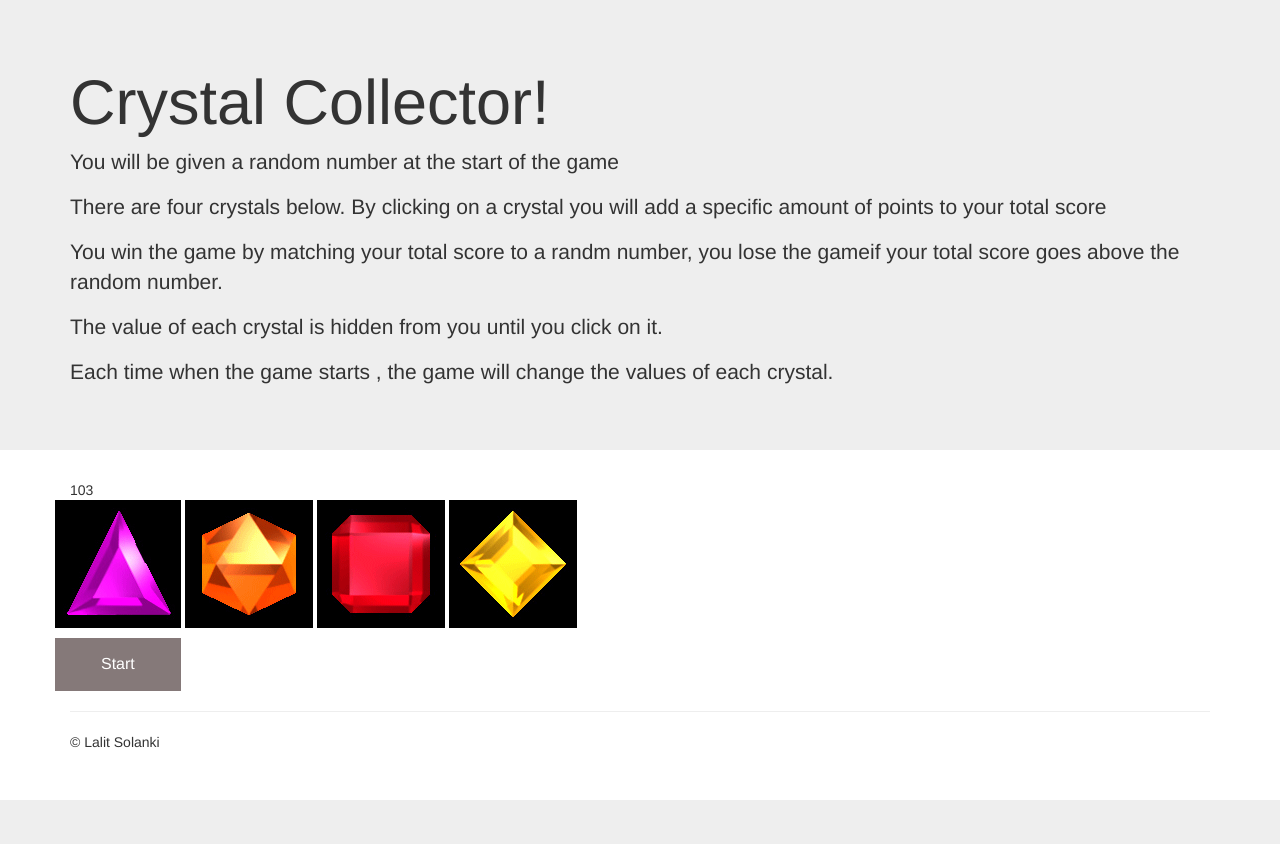
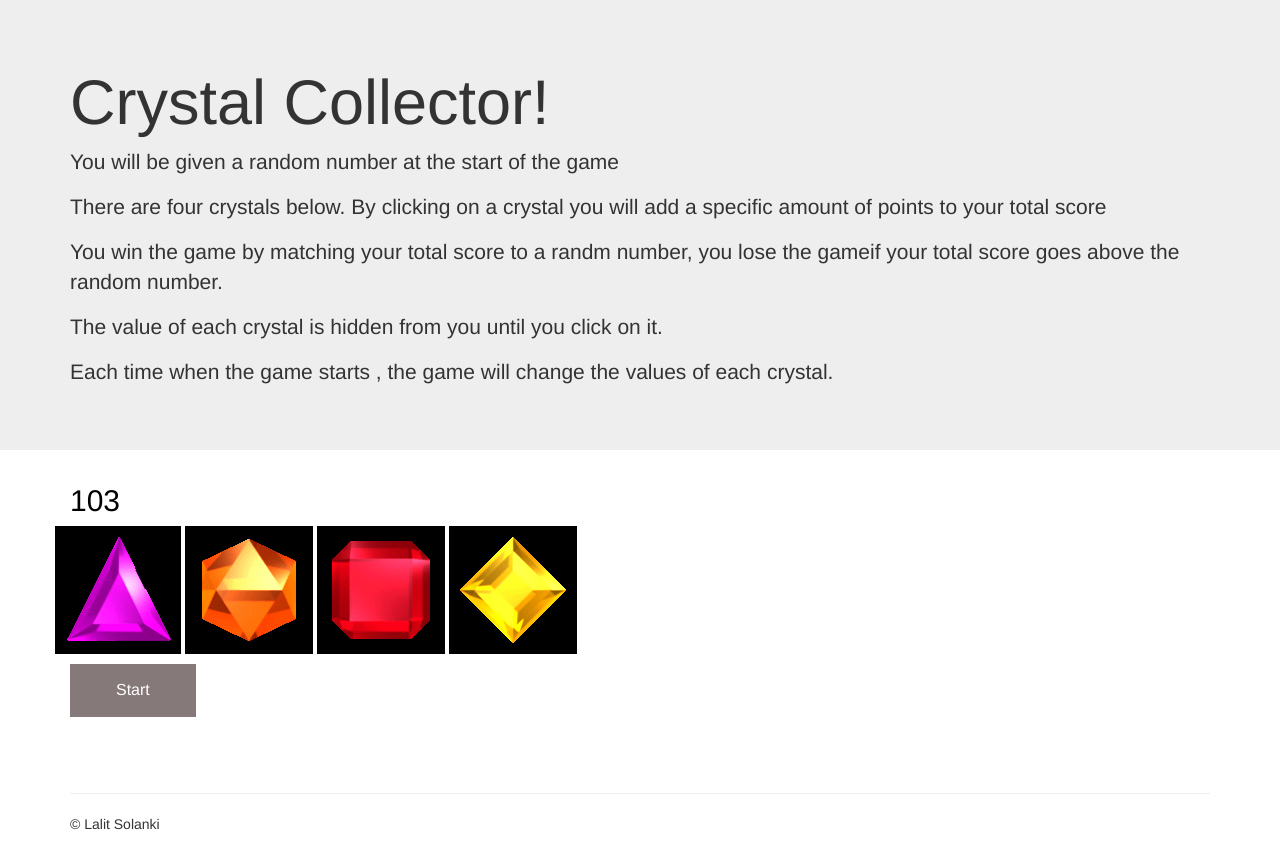
Before and after one commit to doiob/week-4-game, a PHP site: page / in a window 1280 px wide. Before the commit the page ends 800 px from the top, so only its background shows below. Run offline with PHP 8.4, Linux system fonts and the light colour scheme.

Commit message:
Adding random numbers to crystals

```diff
--- a/assets/css/style.css
+++ b/assets/css/style.css
@@ -20,4 +20,11 @@
     width:46px;
     background-color: white;
     color:black;
+    text-align:center;
+    font-size: 30px;
 }
+#winlose{
+   font-size: 30px;
+   background-color: white;
+    color:black;
+}
--- a/index.html
+++ b/index.html
@@ -35,8 +35,8 @@
     <div class="container">
       <!-- Example row of columns -->
       <div class="row">
-        <div class="col-md-5 random-box">
-          <p id="playground"> </p>
+        <div class="col-md-5" id="random-box">
+          <p id="playground">abc </p>
         </div>
         <div class="col-md-7">
           <p id="score">
@@ -51,10 +51,21 @@
           <img id="ruby" src="assets/images/ruby.png">
           <img id="yellow" src="assets/images/yellow.png">
       </div>
-      <div class="row" id="crystal-val">
+      <div class="row" id="start-btn">
+          <div class="col-md-5">
+            <button class="button" id="start">Start</button>
+          </div>
+          <div class="col-md-7"></div>
       </div>
-      <div class="row" id="start-btn">
-        <button class="button" id="start">Start</button>
+      <div class="row">
+          <div class="col-md-5" id="random-box">
+            <p id="total"> </p>
+          </div>
+      </div>
+      <div class="row">
+          <div class="col-md-5" id="winlose">
+            <p id="result"> </p>
+          </div>
       </div>
       <hr>
 
@@ -66,32 +77,103 @@
 
    <script src="https://ajax.googleapis.com/ajax/libs/jquery/1.12.4/jquery.min.js"></script>
     <script>
+
+
         var randomNumber = Math.floor((Math.random() * 100) + 50);
-        var purpleNumber = Math.floor((Math.random() * 2) + 9);
-        var orangeNumber = Math.floor((Math.random() * 2) + 9);
-        var rubyNumber = Math.floor((Math.random() *   2) + 9);
-        var yellowNumber = Math.floor((Math.random() * 2) + 9);
-        $("#playground").replaceWith(randomNumber);
+        var randomArray=[];
+        randomArray = randomInt(randomArray);
+        var purpleNumber = randomArray[0];
+        var orangeNumber = randomArray[1];
+        var rubyNumber = randomArray[2];
+        var yellowNumber = randomArray[3];
+        var total=0;
+
+        $("#playground").replaceWith("<p id=\"playground\">" +  randomNumber + "</p>");
         $("#purple").on('click', function(){
           $("#purple").attr("src","assets/images/purple.gif");
+          total = scorecard(total,purpleNumber,randomNumber);
         });
+
         $("#orange").on('click', function(){
           $("#orange").attr("src","assets/images/orange.gif");
+          total = scorecard(total,orangeNumber,randomNumber);
         });
         $("#ruby").on('click', function(){
           $("#ruby").attr("src","assets/images/ruby.gif");
+          total = scorecard(total,rubyNumber,randomNumber);
         });
         $("#yellow").on('click', function(){
           $("#yellow").attr("src","assets/images/yellow.gif");
+          total = scorecard(total,yellowNumber,randomNumber);
         });
+        //reset everything
         $("#start").on('click', function(){
+          randomArray=[];
+          randomArray = randomInt(randomArray);
           $("#purple").attr("src","assets/images/purple.png");
           $("#orange").attr("src","assets/images/orange.png");
           $("#ruby").attr("src","assets/images/ruby.png");
           $("#yellow").attr("src","assets/images/yellow.png");
-          randomNumber = Math.floor((Math.random() * 100) + 50);
-          $("#playground").replaceWith(randomNumber);
+          randomNumber = Math.floor((Math.random() * 10) + 50);
+          $("#playground").replaceWith("<p id=\"playground\">" +  randomNumber + "</p>");
+          $("#total").replaceWith("<p id=\"total\"></p>");
+          $("#result").replaceWith("<p id=\"result\"></p>");
+          total=0;
+          purpleNumber = randomArray[0];
+          orangeNumber = randomArray[1];
+          rubyNumber = randomArray[2];
+          yellowNumber = randomArray[3];
+
         });
+        function scorecard(num,colorNum,rndNum){
+          num = num + colorNum;
+          $("#total").replaceWith("<p id=\"total\">" +  num + "</p>");
+          if ( num > rndNum)
+          {
+            $("#result").replaceWith("<p id=\"result\"> You Lose</p>");
+          }
+          if ( num == rndNum)
+          {
+            $("#result").replaceWith("<p id=\"result\"> You Win</p>");
+          }
+          return num;
+        }
+        function randomInt(ary)
+        {
+          var found=true;
+          var index=0;
+
+          while(found)
+          {
+            num = Math.floor((Math.random() * 9) + 2);
+            if (index == 0)
+            {
+              ary[0]=num;
+              index = 1;
+            }
+            else
+            {
+              for(var i=0;i<index;i++){
+                if(ary[i]==num)
+                {
+                  found=true;break;
+                }
+                else
+                {
+                  found = false;
+                }
+              }
+              if(!found)
+              {
+                ary[index]=num;
+                index= index + 1;
+                found=true;
+              }
+              if ( index == 4 ) {return ary};
+            }
+          }
+        }
+
     </script>
   </body>
 </html>
```
